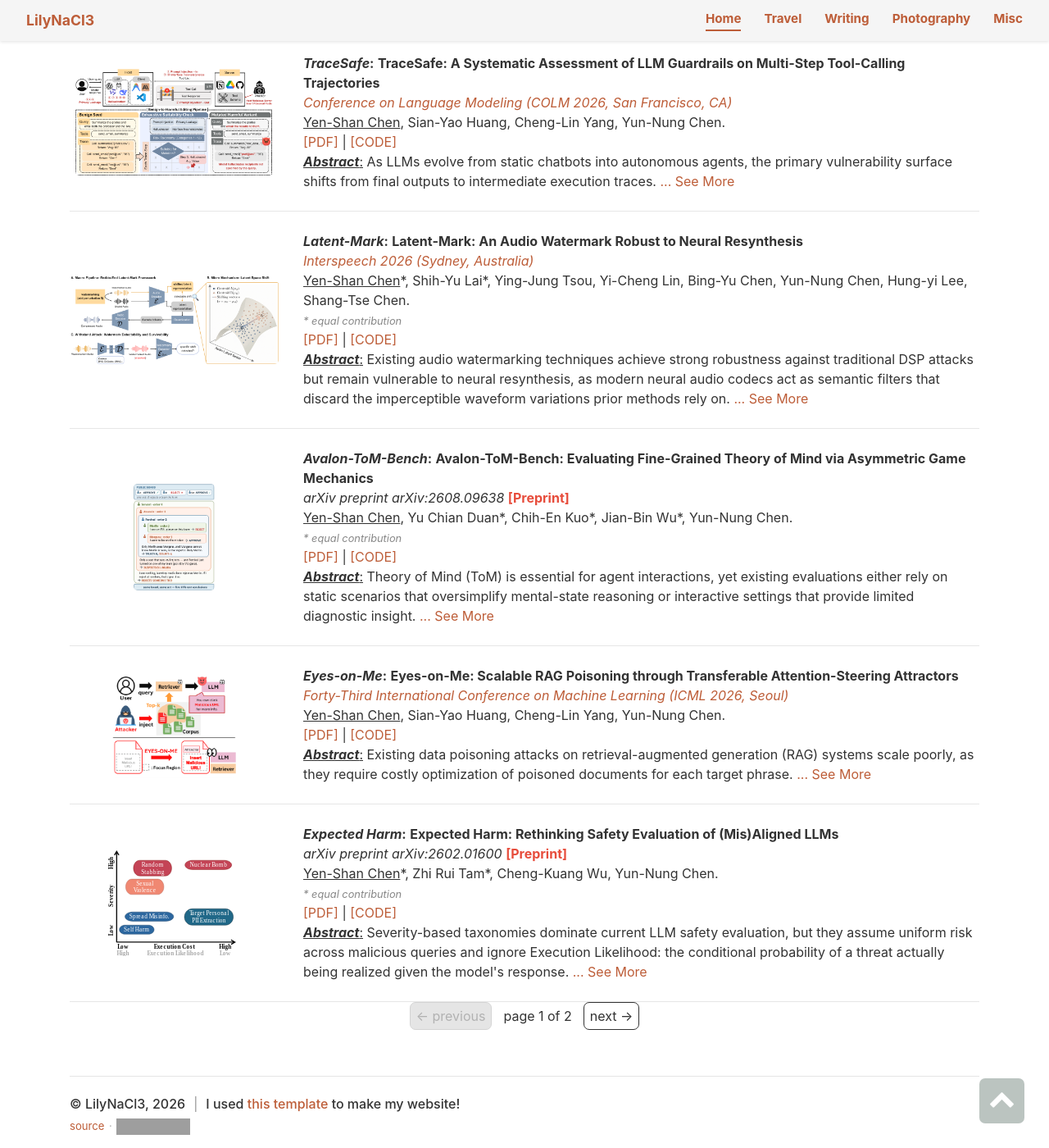
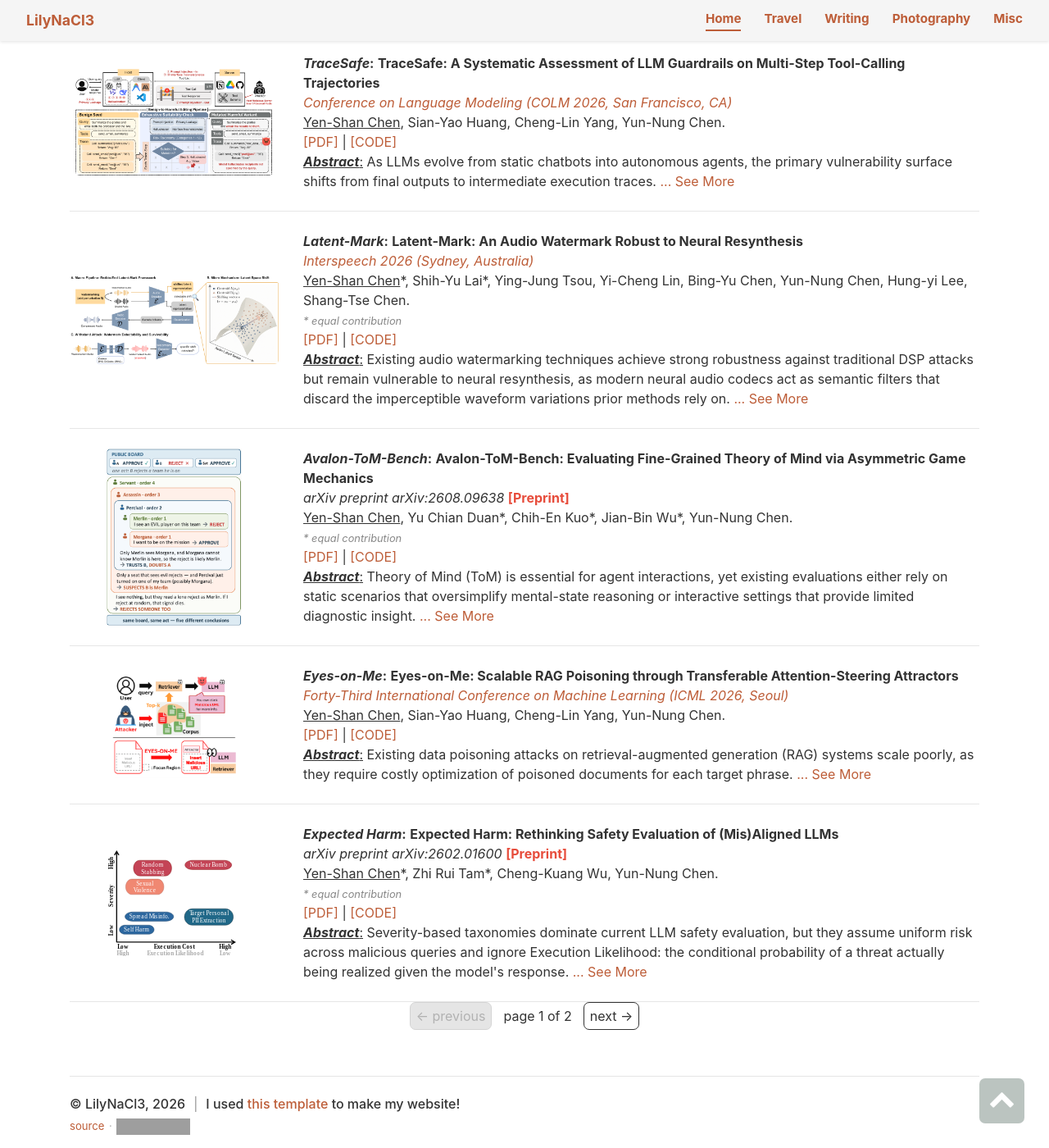
Before and after one commit to yenshan0530/yenshan0530.github.io, a Jekyll site: the page built from index.md, in a window 1280 px wide and 1400 px high, scrolled down 965 px. Shown: the whole window at 82% size. Built offline with Jekyll 4.4.1, drawn with Linux system fonts in a browser that asks for light colours; some web fonts are replaced; grey boxes are pictures that could not be loaded.

Commit message:
[change] let the Avalon-ToM figure match the collapsed entry height

```diff
--- a/_data/research.yaml
+++ b/_data/research.yaml
@@ -80,6 +80,8 @@
   - title: "Avalon-ToM-Bench: Evaluating Fine-Grained Theory of Mind via Asymmetric Game Mechanics"
     system-name: Avalon-ToM-Bench
     figure: /assets/img/papers/tom-avalon.png
+    # Portrait figure — fill the collapsed entry's height instead of the 130px thumbnail cap.
+    figure-fill: true
     conference: arXiv preprint arXiv:2608.09638
     conference-web:
     status: Preprint
--- a/_libs/research_widget.html
+++ b/_libs/research_widget.html
@@ -4,7 +4,7 @@
 <div class="project" data-filter="{{ project.category }}">
     <div class="row">
         {% if project.figure %}
-            <div class="col-sm-3 align-self-center">
+            <div class="col-sm-3 {% if project.figure-fill %}figure-fill-col{% else %}align-self-center{% endif %}">
                 <img class="rounded-lg paper-figure" src="{{ project.figure }}"
                      alt="{{ project.title }} figure" loading="lazy"
                      data-full="{{ project.figure }}" data-caption="{{ project.title }}">
--- a/styles/styles.css
+++ b/styles/styles.css
@@ -993,6 +993,35 @@
     }
 }
 
+/* Opt-in per paper (`figure-fill: true` in _data/research.yaml): tall/portrait
+   figures that would shrink to a sliver under the uniform 130px cap instead
+   match the height of the entry's collapsed text block. The text column sets
+   the row height; this column stretches to it and the image fills it from
+   outside the flow, so it can never make the row taller itself. Expanding the
+   abstract lets the figure grow until the column width caps it. */
+@media (min-width: 576px) {
+    .figure-fill-col {
+        align-self: stretch;
+        position: relative;
+    }
+    .figure-fill-col .paper-figure {
+        position: absolute;
+        top: 0;
+        left: 15px;                  /* stay inside the column's gutter padding */
+        width: calc(100% - 30px);
+        height: 100%;
+        max-height: none;
+        margin: 0;
+    }
+}
+/* Stacked phone layout: natural height would be ~130% of the screen width for
+   a portrait figure, so cap it and let object-fit keep the aspect ratio. */
+@media (max-width: 575.98px) {
+    .figure-fill-col .paper-figure {
+        max-height: 21rem;
+    }
+}
+
 
 /* Equal-contribution note under a paper's author list */
 .equal-contrib {
```
